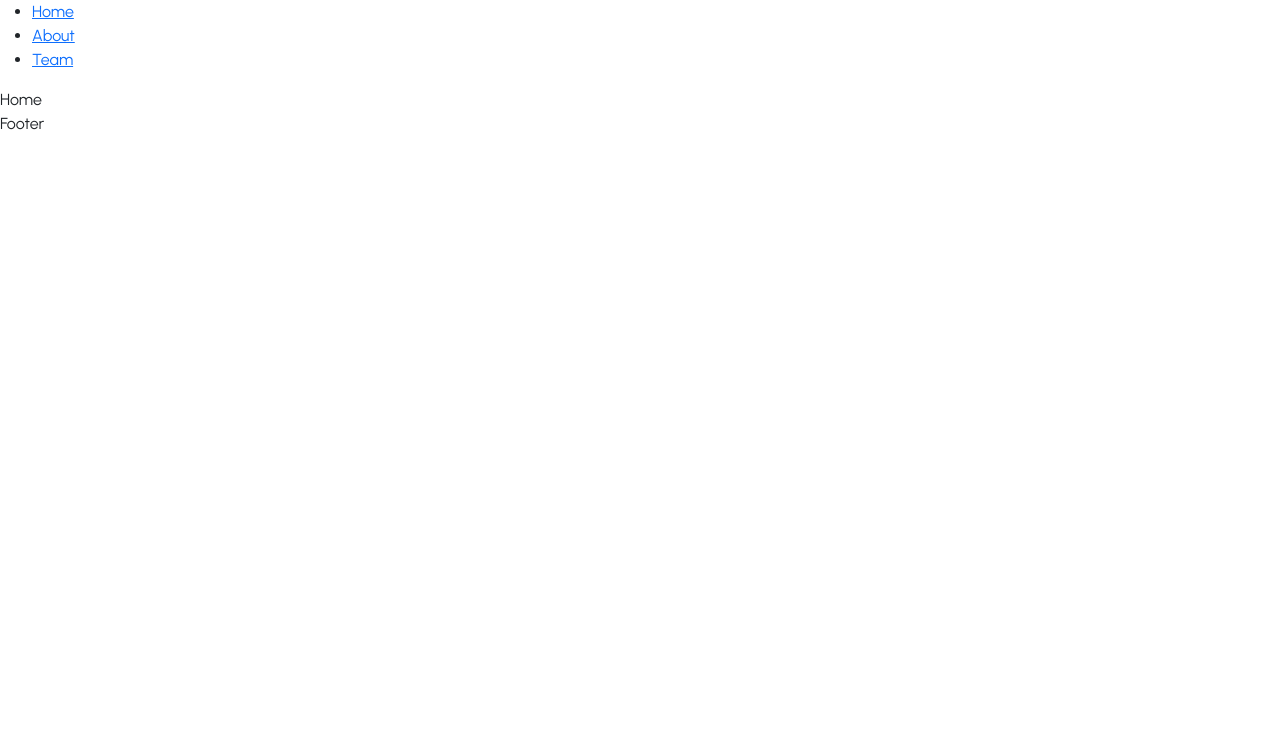
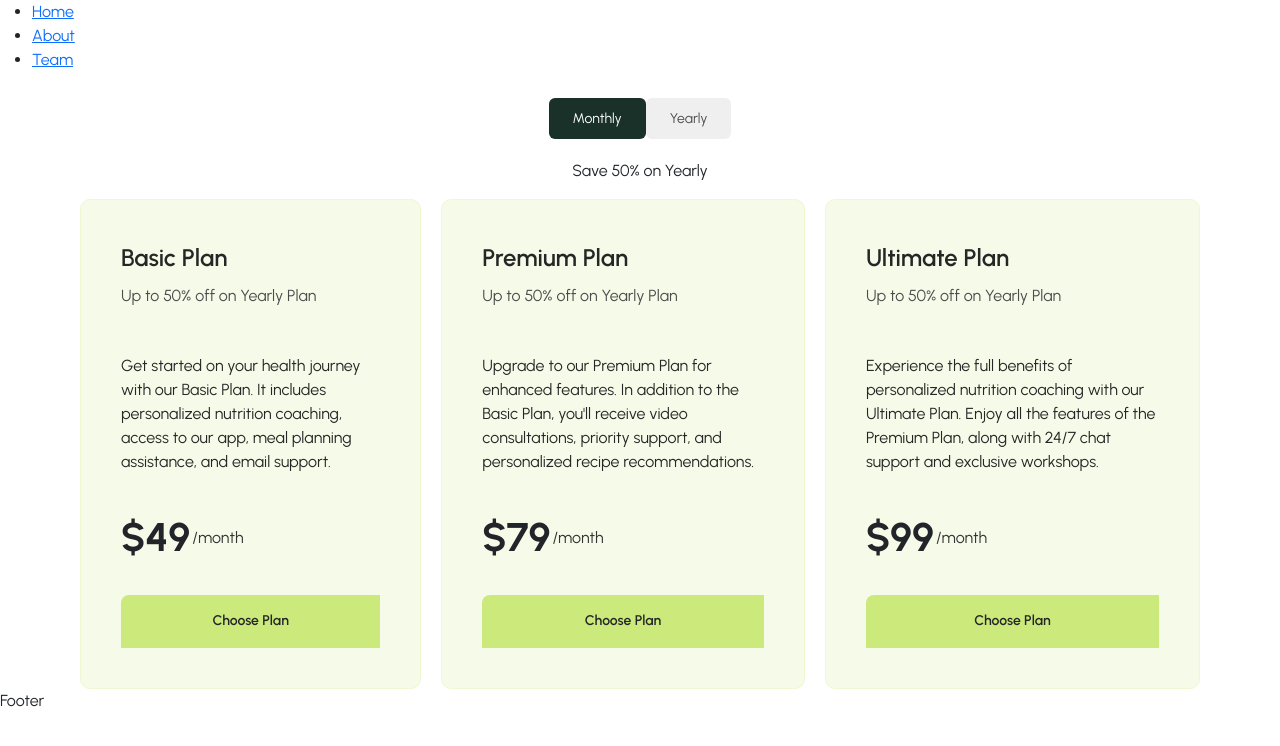
Before and after one commit to RaghadDeveloper/Nutritionist, a React (Vite) app: page / in a window 1280 px wide. Shown: the top 746 px of the page. Built offline with nearby package versions, Linux system fonts and the light colour scheme.

Commit message:
HomePricing

```diff
--- a/src/Components/HomePricing/HomePricing.css
+++ b/src/Components/HomePricing/HomePricing.css
@@ -0,0 +1,92 @@
+.Wo-TabContainer {
+    display: flex;
+    justify-content: center;
+    align-items: center;
+    flex-direction: column;
+    gap: 14px;
+}
+
+.WO-Tabs {
+    border-radius: 8px;
+    border: 1px solid var(#DCF1A7);
+    padding: 10px;
+
+
+}
+
+.WO-Tabs button {
+    border-radius: 6px;
+    padding: 10px 24px 10px 24px;
+    color: var(--grayish);
+    border: none;
+    font-size: 18px;
+    line-height: 27px;
+}
+
+.WO-Tabs .Wo-Active {
+    background-color: var(--dark-green);
+    color: var(--white);
+}
+
+.WO-Tabs {
+    color: var(--grayish);
+}
+
+.Wo-TabContainer p {
+    font-size: 18px;
+    line-height: 27px;
+    font-weight: 500px;
+}
+
+.W0-pricCards {
+    display: flex;
+    flex-direction: row;
+    justify-content: center;
+    align-items: center;
+    gap: 30px;
+}
+
+@media (min-width:390px)and (max-width:1440px) {
+    .container1 {
+        margin-left: 80px;
+        margin-right: 80px;
+    }
+    .Wo-TabContainer {
+        gap: 10px;
+    }
+
+    .WO-Tabs button {
+        font-size: 14px;
+        line-height: 21px;
+    }
+
+    .Wo-TabContainer p {
+        font-size: 16px;
+        line-height: 24px;
+    }
+
+    .W0-pricCards {
+        gap: 20px;
+    }
+
+}
+
+@media (max-width:390px) {
+    .Wo-TabContainer {
+        gap: 10px;
+
+    }
+    .container1 {
+        margin-left: 16px;
+        margin-right: 16px;
+    }
+
+}
+@media (max-width:800px) {
+
+    .W0-pricCards {
+        flex-wrap: wrap;
+    }
+
+
+}
--- a/src/Components/HomePricing/HomePricing.jsx
+++ b/src/Components/HomePricing/HomePricing.jsx
@@ -1,8 +1,43 @@
 import React from 'react'
 import './HomePricing.css'
+import PriceCard from '../PriceCard/PriceCard'
 
 export default function HomePricing() {
   return (
-    <div>HomePricing</div>
+    <div className='HomePricing container1'>
+      <div className='Wo-TabContainer'>
+        <div className='WO-Tabs'>
+          <button className='Wo-Active'>Monthly</button>
+          <button>Yearly</button>
+        </div>
+        <p>Save 50% on Yearly</p>
+      </div>
+      <div className='W0-pricCards'>
+        <PriceCard
+          title1={"Basic Plan"}
+          text1={"Up to 50% off on Yearly Plan"}
+          describtion1={"Get started on your health journey with our Basic Plan. It includes personalized nutrition coaching, access to our app, meal planning assistance, and email support."}
+          price1={"$49"}
+          month1={"/month"}
+          btn1={"Choose Plan"}
+        />
+        <PriceCard
+          title1={"Premium Plan"}
+          text1={"Up to 50% off on Yearly Plan"}
+          describtion1={"Upgrade to our Premium Plan for enhanced features. In addition to the Basic Plan, you'll receive video consultations, priority support, and personalized recipe recommendations."}
+          price1={"$79"}
+          month1={"/month"}
+          btn1={"Choose Plan"}
+        />
+        <PriceCard
+          title1={"Ultimate Plan"}
+          text1={"Up to 50% off on Yearly Plan"}
+          describtion1={"Experience the full benefits of personalized nutrition coaching with our Ultimate Plan. Enjoy all the features of the Premium Plan, along with 24/7 chat support and exclusive workshops."}
+          price1={"$99"}
+          month1={"/month"}
+          btn1={"Choose Plan"}
+        />
+      </div>
+    </div>
   )
 }
--- a/src/Components/PriceCard/PriceCard.css
+++ b/src/Components/PriceCard/PriceCard.css
@@ -0,0 +1,151 @@
+.PriceCard {
+    border-radius: 12px;
+    border: 1px solid var(--pastel-yellow-green);
+    padding: 50px;
+    background-color: var(--light-beige);
+    display: flex;
+    flex-direction: column;
+    gap: 40px;
+
+
+}
+
+
+.W0-TextContainer h3 {
+    font-size: 30px;
+    font-weight: 600;
+    line-height: 45px;
+    color: var(--dark-gray);
+}
+
+.W0-TextContainer p {
+    font-size: 18px;
+    line-height: 27px;
+    font-weight: 500px;
+    color: var(--dark-gray-text);
+}
+
+.WO-describtion {
+    line-height: 27px;
+    font-size: 18px;
+    color: var(--dark-gray);
+}
+
+.WO-bottomContainer {
+    display: flex;
+    flex-direction: column;
+    justify-content: center;
+    gap: 33px;
+
+}
+
+.WO-subContainer1 {
+    display: flex;
+    flex-direction: row;
+    align-items: center;
+    gap: 4px;
+}
+
+.WO-subContainer1 p:nth-child(1) {
+    font-size: 50px;
+    font-weight: 700;
+    line-height: 43.76px;
+
+}
+
+.WO-subContainer1 p:nth-child(2) {
+    font-size: 18px;
+    line-height: 27px;
+    font-weight: 500px;
+    color: var(--medium-gray);
+
+}
+
+.PriceCard button {
+    padding: 18px 41px 18px 41px;
+    border-radius: 8px 0px 0px 0px;
+    border: none;
+    background-color: var(--light-green);
+    color: var(--dark-gray);
+    font-size: 18px;
+    font-weight: 600;
+    line-height: 21.6px;
+    width: 100%;
+
+}
+
+@media (max-width:1440px) {
+    .PriceCard {
+        border-radius: 10px;
+
+    }
+
+    .WO-bottomContainer {
+        gap: 24px;
+    }
+
+    .WO-subContainer1 {
+        gap: 2px;
+    }
+
+    .WO-subContainer1 p:nth-child(1) {
+        font-size: 40px;
+        line-height: 35.01px;
+
+    }
+
+    .WO-subContainer1 p:nth-child(2) {
+        font-size: 16px;
+        line-height: 24px;
+
+    }
+
+    .PriceCard button {
+        font-size: 14px;
+        line-height: 16.8px;
+
+    }
+
+}
+
+@media (min-width:390px)and (max-width:1440px) {
+    .PriceCard {
+        padding: 40px;
+        gap: 30px;
+        min-height: 400px;
+    }
+
+    .W0-TextContainer h3 {
+        font-size: 24px;
+        line-height: 36px;
+    }
+
+    .W0-TextContainer p,
+    .WO-describtion {
+        font-size: 16px;
+        line-height: 24px;
+
+    }
+
+}
+
+@media (max-width:390px) {
+    .PriceCard {
+        padding: 30px;
+        gap: 24px;
+
+    }
+
+    .W0-TextContainer h3 {
+        font-size: 22px;
+        line-height: 33px;
+    }
+
+    .W0-TextContainer p,
+    .WO-describtion {
+        font-size: 14px;
+        line-height: 21px;
+
+    }
+
+}
--- a/src/Components/PriceCard/PriceCard.jsx
+++ b/src/Components/PriceCard/PriceCard.jsx
@@ -1,8 +1,22 @@
 import React from 'react'
-import './HomePriceCard.css'
+import './PriceCard.css'
 
-export default function HomePriceCard() {
+export default function PriceCard({ title1, text1, describtion1, price1, month1, btn1 }) {
   return (
-    <div>HomePriceCard</div>
+    <div className='PriceCard'>
+      <div className='W0-TextContainer'>
+        <h3>{title1}</h3>
+        <p>{text1}</p>
+      </div>
+      <p className='WO-describtion'>{describtion1}</p>
+
+      <div className='WO-bottomContainer'>
+        <div className='WO-subContainer1'>
+          <p>{price1}</p>
+          <p>{month1}</p>
+        </div>
+        <button>{btn1}</button>
+      </div>
+    </div>
   )
 }
--- a/src/Pages/Home/Home.jsx
+++ b/src/Pages/Home/Home.jsx
@@ -1,8 +1,11 @@
 import React from 'react'
 import './Home.css'
+import HomePricing from '../../Components/HomePricing/HomePricing'
 
 export default function Home() {
   return (
-    <div>Home</div>
+    <div>
+      <HomePricing />
+    </div>
   )
 }
--- a/src/index.css
+++ b/src/index.css
@@ -1,8 +1,8 @@
 @import url('https://fonts.googleapis.com/css2?family=Montserrat:ital,wght@0,100..900;1,100..900&family=Urbanist:ital,wght@0,100..900;1,100..900&display=swap');
 
 * {
-    margin:0;
-    padding:0;
+    margin: 0;
+    padding: 0;
     box-sizing: border-box;
     font-family: "Urbanist", serif;
 }
@@ -30,3 +30,10 @@
     --light: #FAFDF2;
     --white: #FFFFFF;
 }
+
+
+
+    .container1 {
+        margin-left: 162px;
+        margin-right: 162px;
+    }
```
